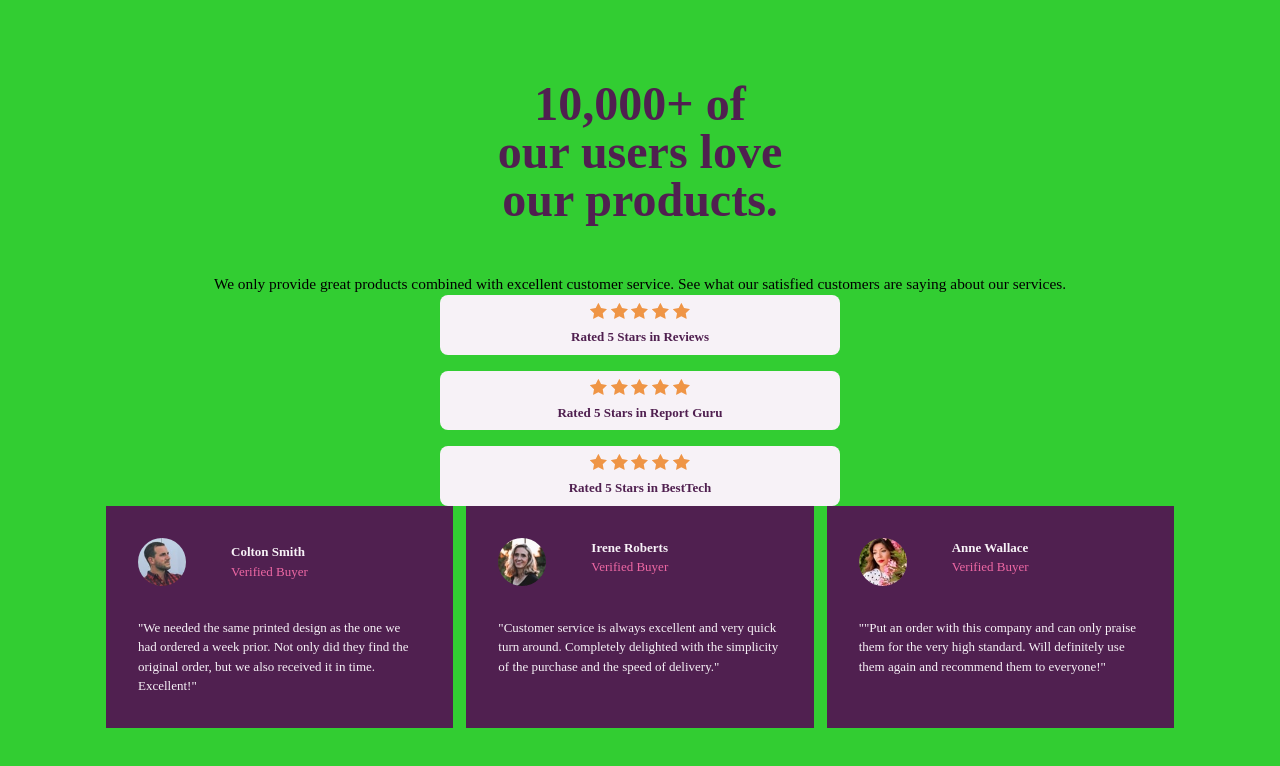
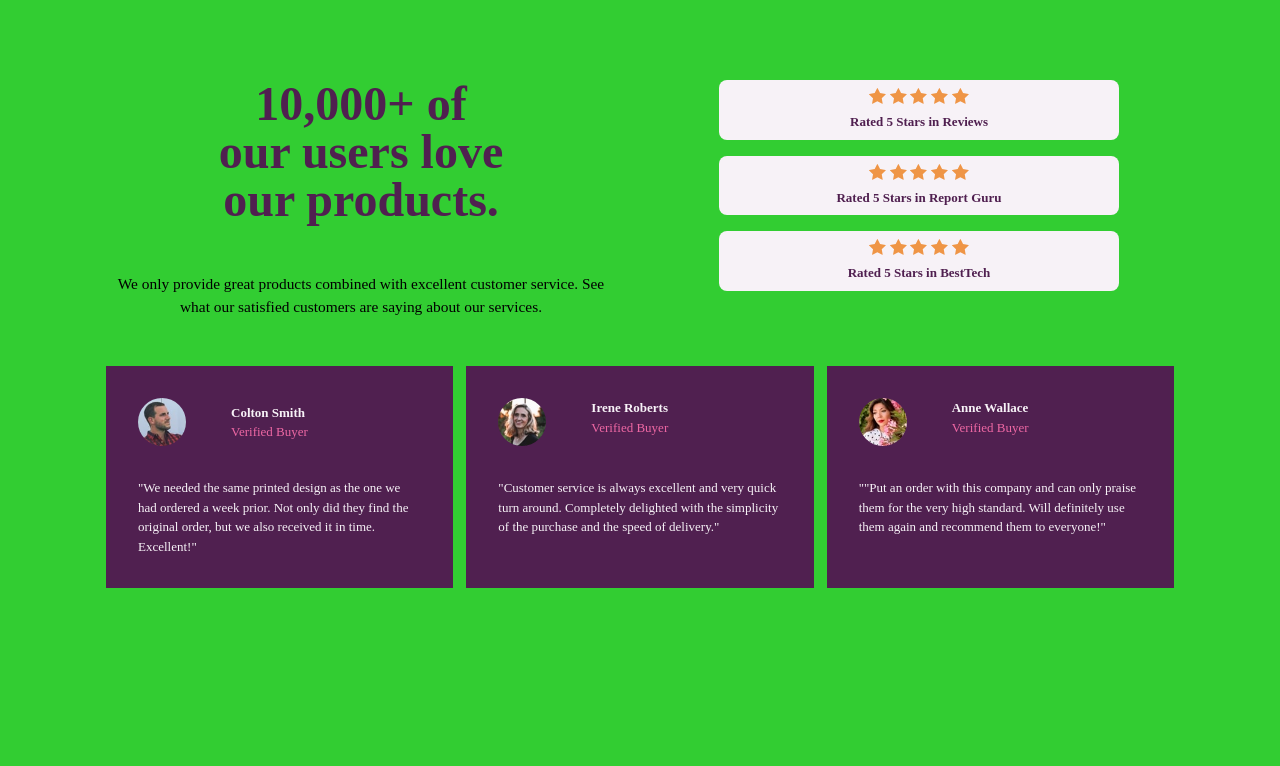
Before and after one commit to Byron2016/prcHtml, a website: page public/index_socialproofsection_01_c.html in a window 1280 px wide. Drawn offline with Linux system fonts and the light colour scheme.

Commit message:
13134 con falla cel h1 en disp

```diff
--- a/sass/socialproofsection/ver_c/socialproofsection_base/_global.scss
+++ b/sass/socialproofsection/ver_c/socialproofsection_base/_global.scss
@@ -11,11 +11,14 @@ h1 {
   color: var(--clr-primary-700);
   line-height: 1;
   max-width: 12ch;
-  margin-left: auto;
-  margin-right: auto;
   margin-bottom: 1em;
   // background: pink;
   font-weight: 800;
+
+  @media (min-width: 50em) {
+    margin-left: auto;
+    margin-right: auto;
+  } //1.30.44
 
 }
 
@@ -24,11 +27,16 @@ h1 {
 }
 
 main {
+  display: grid;
+  gap: 3rem;
+}
+
 @media (min-width: 50em) {
-    display: grid;
+  main {
     grid-template-columns: 1fr 1fr;
-  }
-}
+    text-align: left; //1.28.39
+
+  } //1.29.34
 
   .intro {
     grid-column: 1 / 2;
@@ -41,3 +49,4 @@ main {
   .quotes {
     grid-column: 1 / -1;
   }
+} //
```
Also changed, not shown: sass/main_c.css, 1 other file. Lines whose indentation alone changed are shown as unchanged.
